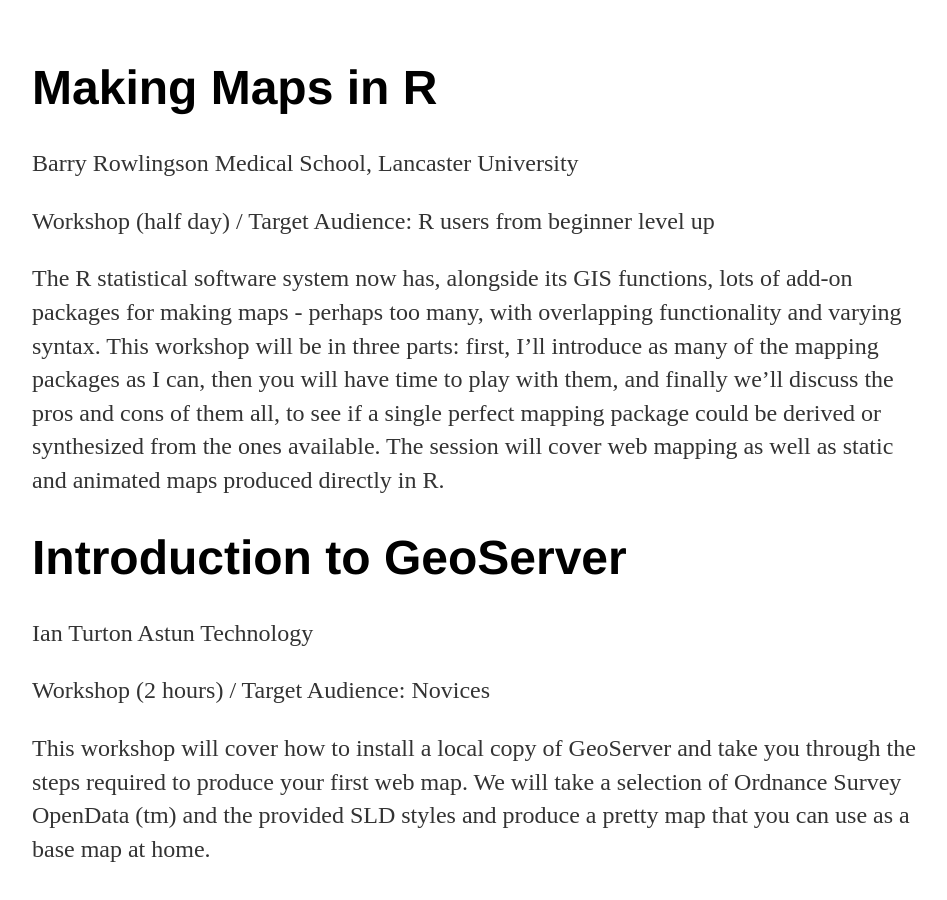
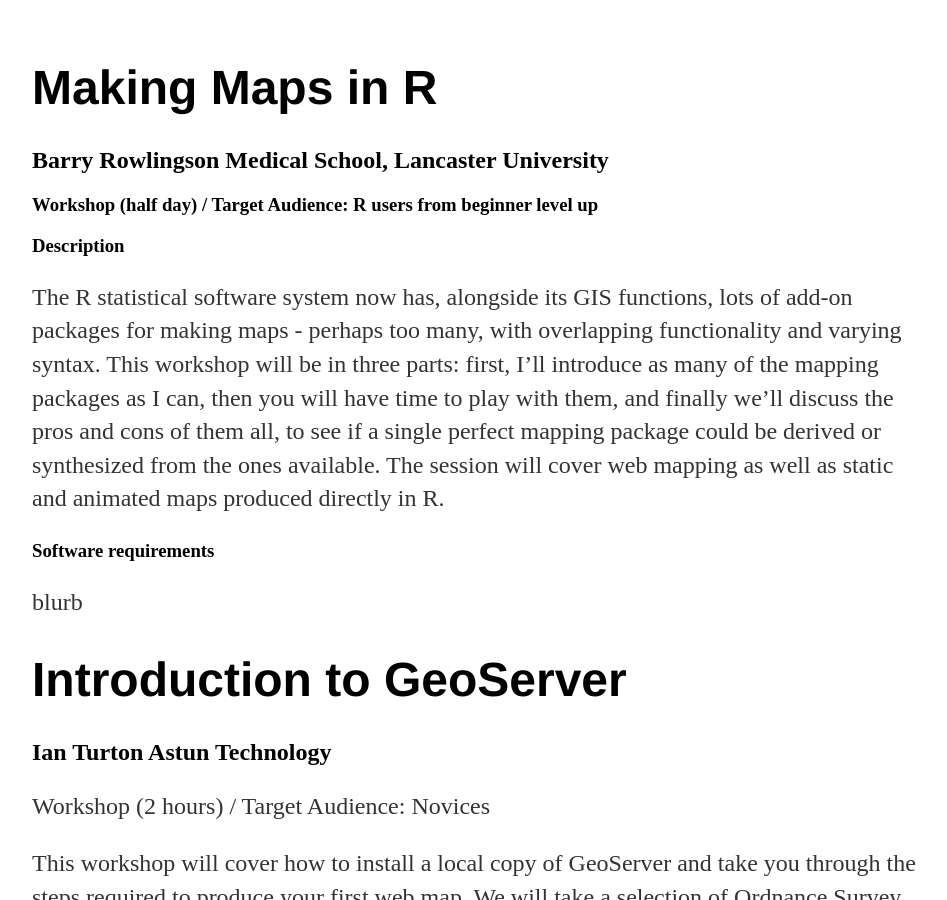
Before and after one commit to walkermatt/aileenh.github.io, a Jekyll site: the page built from foss4guk-workshop-requirements.md, in a window 1280 px wide and 900 px high. Shown: the whole window, without its empty margins (160-1107 px from the left). Built offline with Jekyll 4.4.1, drawn with Linux system fonts in a browser that asks for light colours.

Commit message:
Update foss4guk-workshop-requirements.md

```diff
--- a/foss4guk-workshop-requirements.md
+++ b/foss4guk-workshop-requirements.md
@@ -5,15 +5,21 @@
 
 # Making Maps in R #
 
-Barry Rowlingson Medical School, Lancaster University
+## Barry Rowlingson Medical School, Lancaster University ##
 
-Workshop (half day) / Target Audience: R users from beginner level up
+### Workshop (half day) / Target Audience: R users from beginner level up ###
+
+### Description ###
 
 The R statistical software system now has, alongside its GIS functions, lots of add-on packages for making maps - perhaps too many, with overlapping functionality and varying syntax. This workshop will be in three parts: first, I’ll introduce as many of the mapping packages as I can, then you will have time to play with them, and finally we’ll discuss the pros and cons of them all, to see if a single perfect mapping package could be derived or synthesized from the ones available. The session will cover web mapping as well as static and animated maps produced directly in R.
 
+### Software requirements ###
+
+blurb
+
 # Introduction to GeoServer #
 
-Ian Turton Astun Technology
+## Ian Turton Astun Technology ##
 
 Workshop (2 hours) / Target Audience: Novices
 
```
